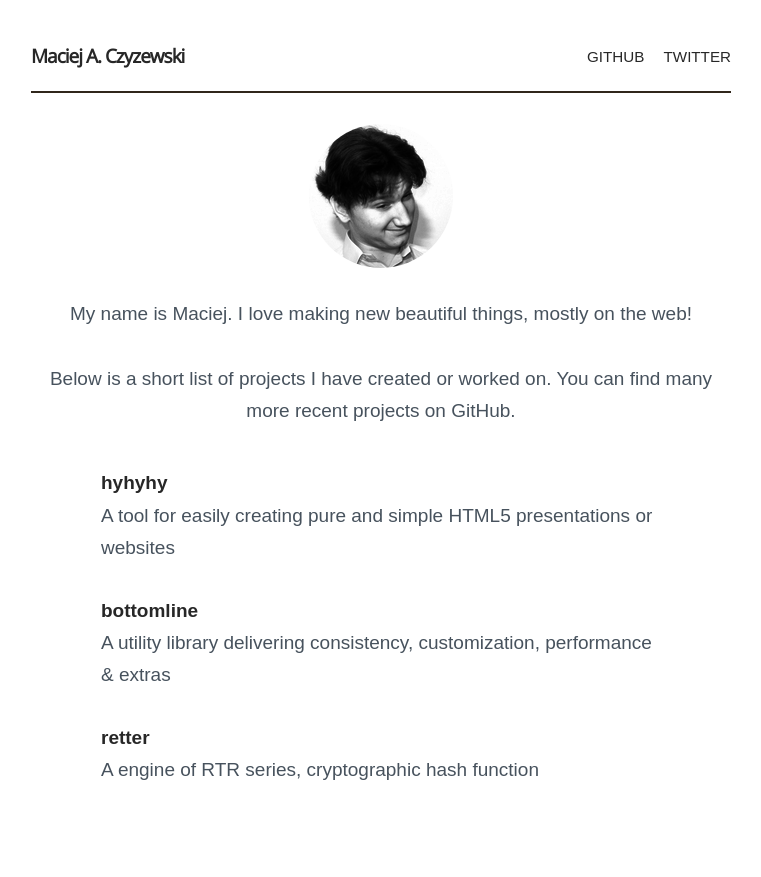
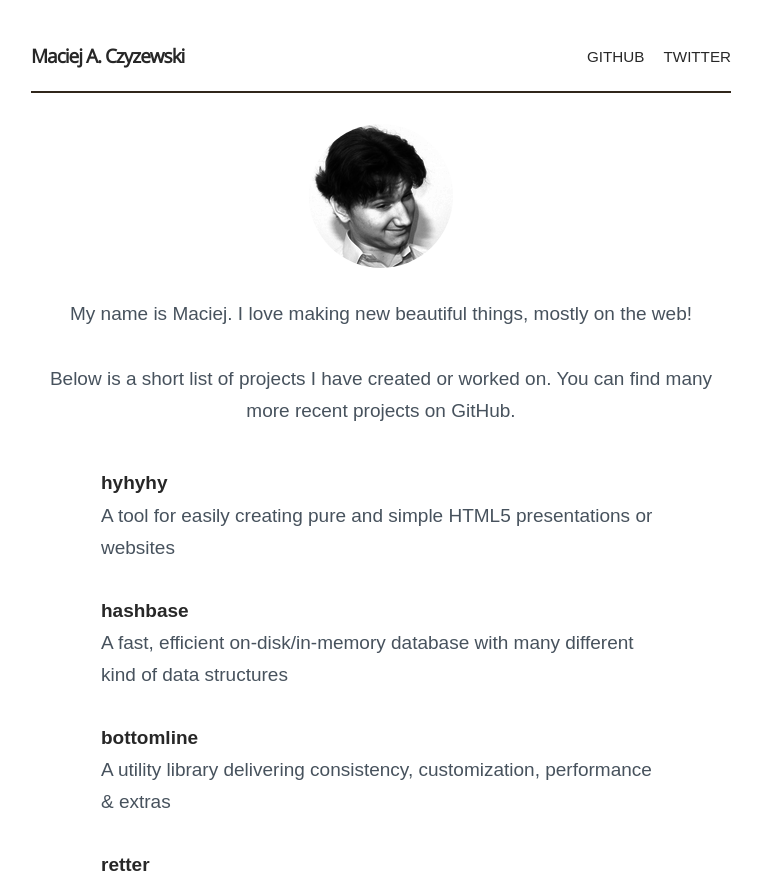
Before and after one commit to maciejczyzewski/maciejczyzewski.github.io, a Jekyll site: the page built from about.md, in a window 1280 px wide. Shown: the top 877 px of the page, without its empty margins (259-1020 px from the left). Built offline with Jekyll 4.4.1, drawn with Linux system fonts in a browser that asks for light colours; Markdown is read by kramdown in place of the engine named in the settings; grey boxes are pictures that could not be loaded.

Commit message:
Add hashbase to about page.

```diff
--- a/about.md
+++ b/about.md
@@ -16,6 +16,10 @@ layout: page
     <p>A tool for easily creating pure and simple HTML5 presentations or websites</p>
 </article>
 <article>
+    <header><a href="https://github.com/MaciejCzyzewski/hashbase">hashbase</a></header>
+    <p>A fast, efficient on-disk/in-memory database with many different kind of data structures</p>
+</article>
+<article>
     <header><a href="https://github.com/MaciejCzyzewski/bottomline">bottomline</a></header>
     <p>A utility library delivering consistency, customization, performance & extras</p>
 </article>
```
